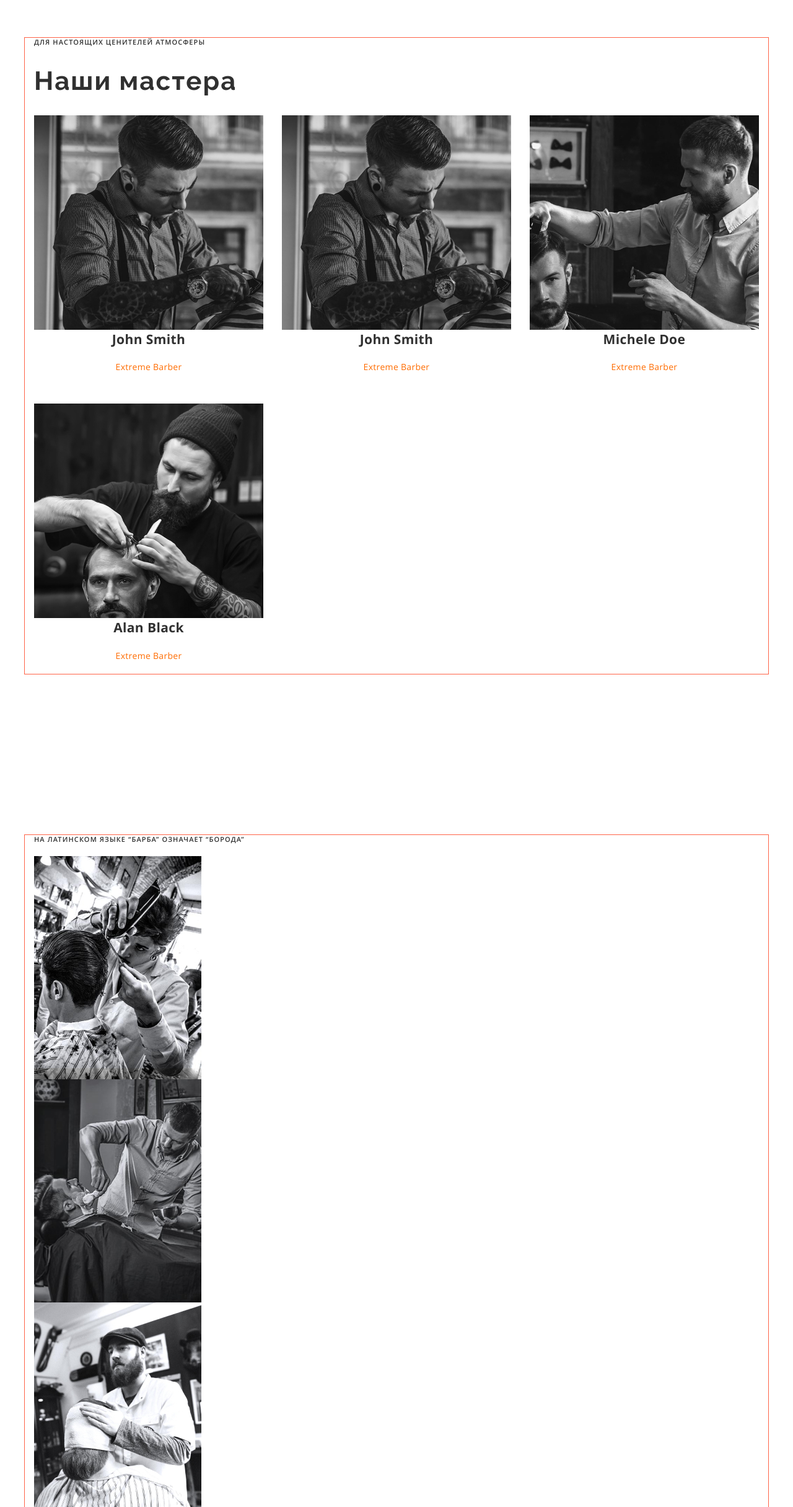
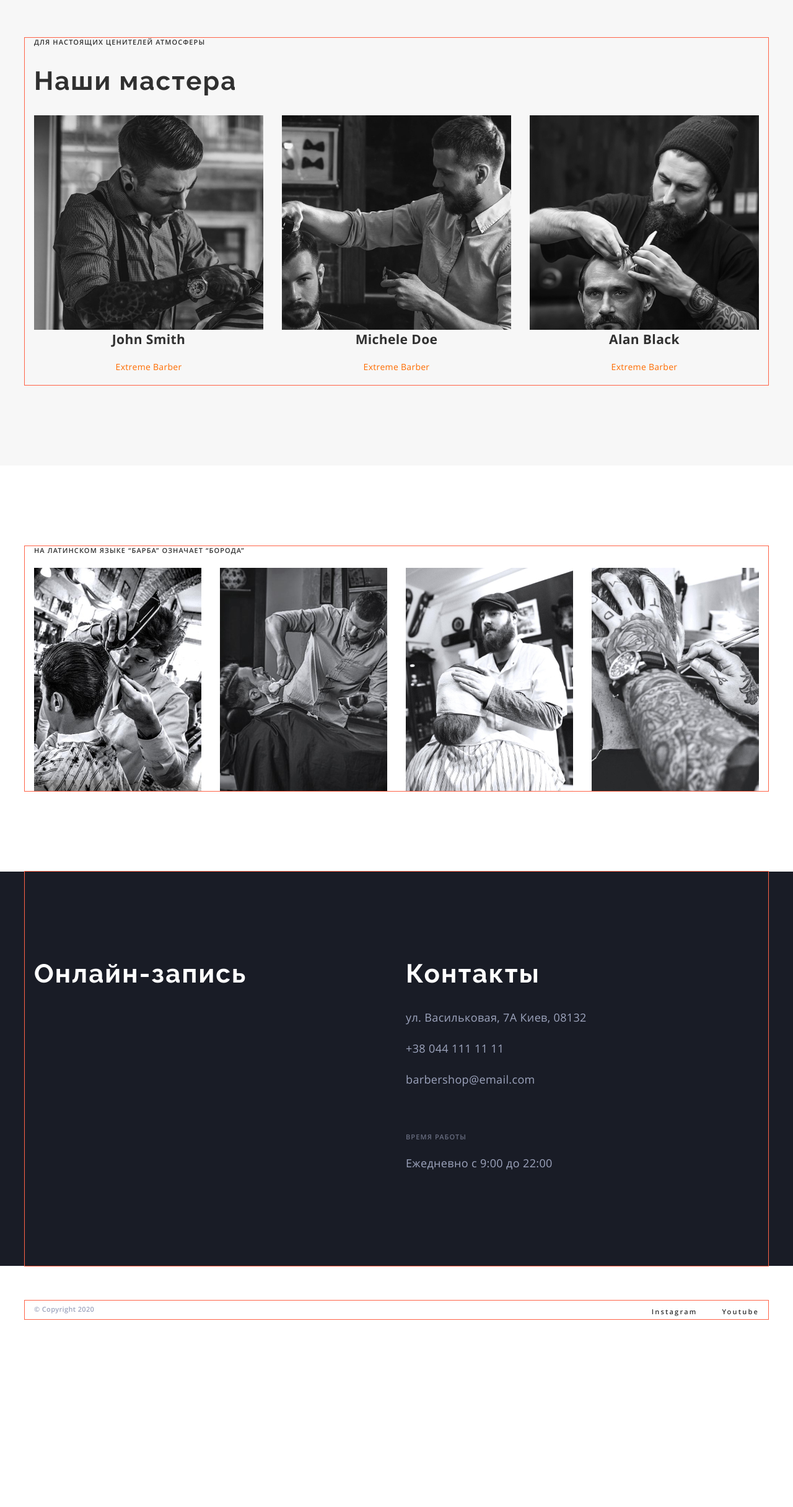
Before and after one commit to Art-Smirnov/barbershop, a plain HTML site: page index.html in a window 1280 px wide. Shown: the part 2457-4888 px from the top of the page at 62% size. After the commit the page ends 4641 px from the top, so only its background shows below. Drawn offline with nearby package versions, Linux system fonts and the light colour scheme.

Commit message:
завершує оформлення позиціювання

```diff
--- a/css/styles.css
+++ b/css/styles.css
@@ -68,6 +68,7 @@
   --gray: #9da4bd;
   --white: #ffffff;
   --dark-bg: #191c26;
+  --light-gray: #f7f7f7;
 }
 
 html {
@@ -301,17 +302,23 @@ p {
   border-bottom: 1px solid rgba(157, 164, 189, 0.12);
 }
 
-.team-list {
+.grid {
   display: flex;
   flex-wrap: wrap;
   margin-left: -30px;
   margin-top: -30px;
 }
 
+.grid-item {
+  margin-left: 30px;
+  margin-top: 30px;
+}
+.team {
+  background-color: var(--light-gray);
+}
+
 .team-item {
   flex-basis: calc(100% / 3 - 30px);
-  margin-left: 30px;
-  margin-top: 30px;
   text-align: center;
 }
 
@@ -325,6 +332,27 @@ p {
   color: var(--accent-cl);
 }
 
+.gallery-item {
+  flex-basis: calc(100% / 4 - 30px);
+}
+
+.contacts-item:not(:last-child) {
+  margin-bottom: 20px;
+}
+
+.worktime {
+  margin-top: 70px;
+}
+
+.footer {
+  padding-top: 56px;
+  padding-bottom: 56px;
+}
+.footer .container {
+  display: flex;
+  justify-content: space-between;
+  align-items: center;
+}
 .copyright {
   font-weight: 600;
   font-size: 11px;
--- a/index.html
+++ b/index.html
@@ -202,8 +202,8 @@
         <div class="container">
           <p class="section-lebel">для настоящих ценителей атмосферы</p>
           <h2 class="section-tittle tittle">Наши мастера</h2>
-          <ul class="list team-list">
-            <li class="team-item">
+          <ul class="list grid">
+            <li class="grid-item team-item">
               <img src="./images/team/img1.jpg" alt="Барбер Джон Смит" />
               <h3 class="item-tittle" lang="en">John Smith</h3>
               <p class="team-position" lang="en">Extreme Barber</p>
@@ -242,46 +242,7 @@
                 </li>
               </ul>
             </li>
-            <li class="team-item">
-              <img src="./images/team/img1.jpg" alt="Барбер Джон Смит" />
-              <h3 class="item-tittle" lang="en">John Smith</h3>
-              <p class="team-position" lang="en">Extreme Barber</p>
-              <ul class="list">
-                <li>
-                  <a
-                    href=""
-                    target="_blank"
-                    rel="noopener noreferer"
-                    aria-label="Instagram"
-                  ></a>
-                </li>
-                <li>
-                  <a
-                    href=""
-                    target="_blank"
-                    rel="noopener noreferer"
-                    aria-label="twitter"
-                  ></a>
-                </li>
-                <li>
-                  <a
-                    href=""
-                    target="_blank"
-                    rel="noopener noreferer"
-                    aria-label="Facebool"
-                  ></a>
-                </li>
-                <li>
-                  <a
-                    href=""
-                    target="_blank"
-                    rel="noopener noreferer"
-                    aria-label="Linkedin"
-                  ></a>
-                </li>
-              </ul>
-            </li>
-            <li class="team-item">
+            <li class="grid-item team-item">
               <img src="./images/team/img2.jpg" alt="Барбер Майкл До" />
               <h3 class="item-tittle" lang="en">Michele Doe</h3>
               <p class="team-position" lang="en">Extreme Barber</p>
@@ -320,7 +281,7 @@
                 </li>
               </ul>
             </li>
-            <li class="team-item">
+            <li class="grid-item team-item">
               <img src="./images/team/img3.jpg" alt="Барбер Алан Блэк" />
               <h3 class="item-tittle" lang="en">Alan Black</h3>
               <p class="team-position" lang="en">Extreme Barber</p>
@@ -362,26 +323,27 @@
           </ul>
         </div>
       </section>
+
       <section class="section gallery">
         <div class="container">
           <p class="section-lebel">
             На латинском языке “барба” означает “борода”
           </p>
-          <h2 class="section-tittle tittle" hidden>Галерея</h2>
-          <ul class="list">
-            <li>
+          <h2 class="section-tittle tittle visually-hidden">Галерея</h2>
+          <ul class="list grid">
+            <li class="grid-item gallery-item">
               <img
                 src="./images/gallery/Rectangle1.jpg"
                 alt="Модная борода 2020"
               />
             </li>
-            <li>
+            <li class="grid-item gallery-item">
               <img src="./images/gallery/Rectangle2.jpg" alt="Опасное бритье" />
             </li>
-            <li>
+            <li class="grid-item gallery-item">
               <img src="./images/gallery/Rectangle3.jpg" alt="Спа на мужчин" />
             </li>
-            <li>
+            <li class="grid-item gallery-item">
               <img src="./images/gallery/Rectangle4.jpg" alt="Мастер барбер" />
             </li>
           </ul>
@@ -389,15 +351,15 @@
       </section>
 
       <div class="dark-bg">
-        <div class="container">
-          <section>
+        <div class="container flexbox">
+          <section class="section contuct-us content-box">
             <h2 class="section-tittle tittle">Онлайн-запись</h2>
           </section>
-          <section id="contacts">
+          <section class="section contacts content-box" id="contacts">
             <h2 class="section-tittle tittle">Контакты</h2>
             <adress>
-              <ul class="list">
-                <li>
+              <ul class="list contacts-list">
+                <li class="contacts-item">
                   <a
                     class="link"
                     href="https://goo.gl/maps/Hmje7FNyBSFLtCJh6"
@@ -406,26 +368,26 @@
                     >ул. Васильковая, 7А Киев, 08132</a
                   >
                 </li>
-                <li>
+                <li class="contacts-item">
                   <a class="link" href="tel:+380441111111">+38 044 111 11 11</a>
                 </li>
-                <li>
+                <li class="contacts-item">
                   <a class="link" href="mailto:barbershop@email.com"
                     >barbershop@email.com</a
                   >
                 </li>
-                <section>
-                  <p class="section-lebel">время работы</p>
-                  <p>Ежедневно с 9:00 до 22:00</p>
-                </section>
               </ul>
             </adress>
+            <section class="worktime">
+              <p class="section-lebel">время работы</p>
+              <p>Ежедневно с 9:00 до 22:00</p>
+            </section>
           </section>
         </div>
       </div>
     </main>
 
-    <footer>
+    <footer class="footer">
       <div class="container">
         <span class="copyright">&copy; Copyright 2020</span>
         <ul class="list social">
```
